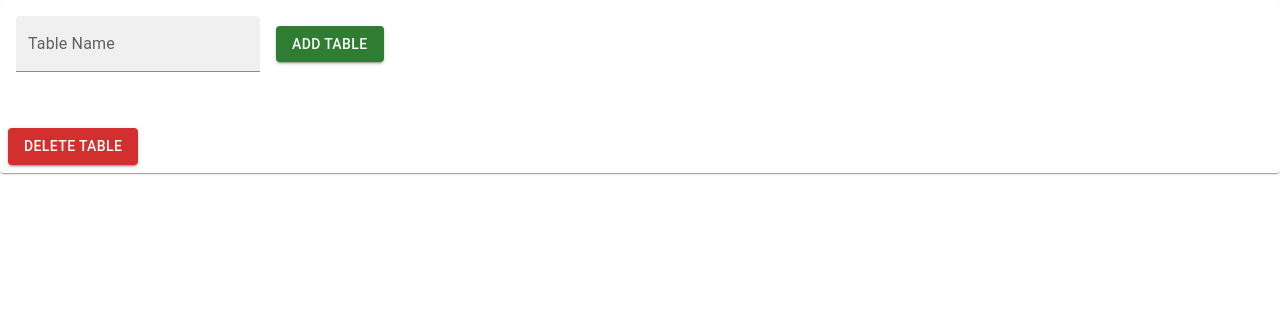
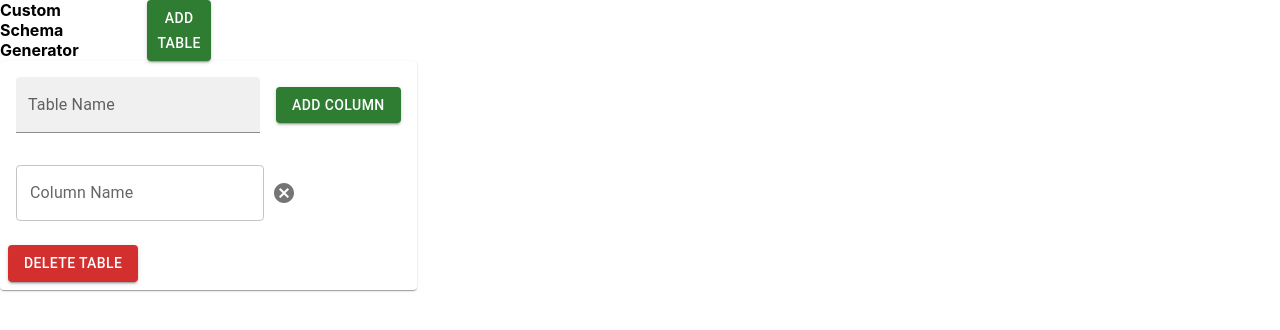
Before and after one commit to jtmhuka33/datai, a React (Create React App) app in the folder webview-app/: page / in a window 1280 px wide. Shown: the top 330 px of the page. Built offline with nearby package versions, Linux system fonts and the light colour scheme.

Commit message:
feat: column button field complete (no functionality)

```diff
--- a/webview-app/package.json
+++ b/webview-app/package.json
@@ -5,6 +5,7 @@
   "dependencies": {
     "@emotion/react": "^11.11.4",
     "@emotion/styled": "^11.11.5",
+    "@mui/icons-material": "^5.15.19",
     "@mui/material": "^5.15.19",
     "@testing-library/jest-dom": "^5.17.0",
     "@testing-library/react": "^13.4.0",
--- a/webview-app/src/App.js
+++ b/webview-app/src/App.js
@@ -1,9 +1,24 @@
-import './App.css';
-import TableCard from './components/TableCard/TableCard';
+import "./App.css";
+import TableCard from "./components/TableCard/TableCard";
+import { Stack, Button, Grid } from "@mui/material";
 
 function App() {
   return (
-    <TableCard/>
+    <>
+      <Grid width="33%" container>
+        <Grid sm={6} xl={12} item>
+          <Stack spacing={8} direction="row">
+            <h4>Custom Schema Generator</h4>
+            <Button color="success" variant="contained">
+              ADD TABLE
+            </Button>
+          </Stack>
+        </Grid>
+        <Grid display="block" xl={12} item>
+          <TableCard />
+        </Grid>
+      </Grid>
+    </>
   );
 }
 
--- /dev/null
+++ b/webview-app/src/components/ColumnButton/ColumnButton.js
@@ -0,0 +1,12 @@
+import { IconButton, Stack, TextField } from "@mui/material";
+import CancelIcon from '@mui/icons-material/Cancel';
+
+
+export default function ColumnButton() {
+    return (
+        <Stack direction="row">
+            <TextField label="Column Name" variant="outlined"/>
+            <IconButton aria-label="delete"><CancelIcon/></IconButton>
+        </Stack>
+    )
+}
--- a/webview-app/src/components/TableCard/TableCard.js
+++ b/webview-app/src/components/TableCard/TableCard.js
@@ -7,6 +7,7 @@ import {
   Box,
   TextField,
 } from "@mui/material";
+import ColumnButton from "../ColumnButton/ColumnButton";
 
 export default function TableCard() {
   return (
@@ -20,12 +21,11 @@ export default function TableCard() {
               size="medium"
               sx={{ marginRight: 2 }}
             />
-            <Button color="success" variant="contained">ADD TABLE</Button>
+            <Button color="success" variant="contained">ADD COLUMN</Button>
           </Box>
         }
       />
-
-      <CardContent>{/**  */}</CardContent>
+      <CardContent><ColumnButton/></CardContent>
       <CardActions>
         <Button color="error" variant="contained">DELETE TABLE</Button>
       </CardActions>
```
Also changed, not shown: 2 other files (tests, documents, lock files or other folders).
